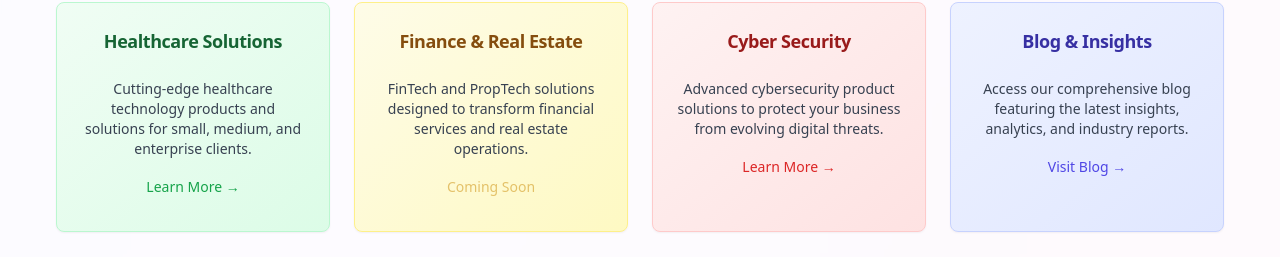
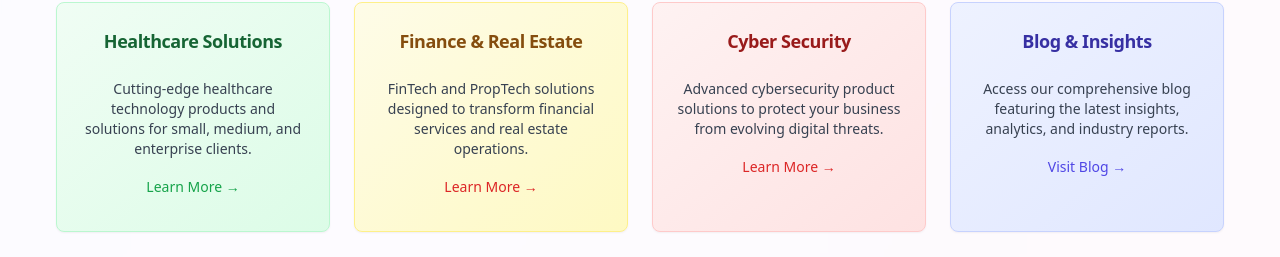
Before and after one commit to Abel7888/data-shield-partners-hub, a React (Vite) app: page / in a window 1280 px wide. Shown: the part 2649-2906 px from the top of the page. Built offline with nearby package versions, Linux system fonts and the light colour scheme.

Commit message:
Update Index.tsx

```diff
--- a/src/pages/Index.tsx
+++ b/src/pages/Index.tsx
@@ -221,8 +221,11 @@ const Index = () => {
                 <p className="text-sm text-gray-700">
                   FinTech and PropTech solutions designed to transform financial services and real estate operations.
                 </p>
-                <Button variant="link" className="text-yellow-600 p-0 mt-2" disabled>
-                  Coming Soon
+                <Button  variant="link"
+                  className="text-red-600 p-0 mt-2"
+                  onClick={() => window.open('https://datashielddigital.xyz/', '_blank')}
+                >
+                  Learn More →
                 </Button>
               </CardContent>
             </Card>
```
